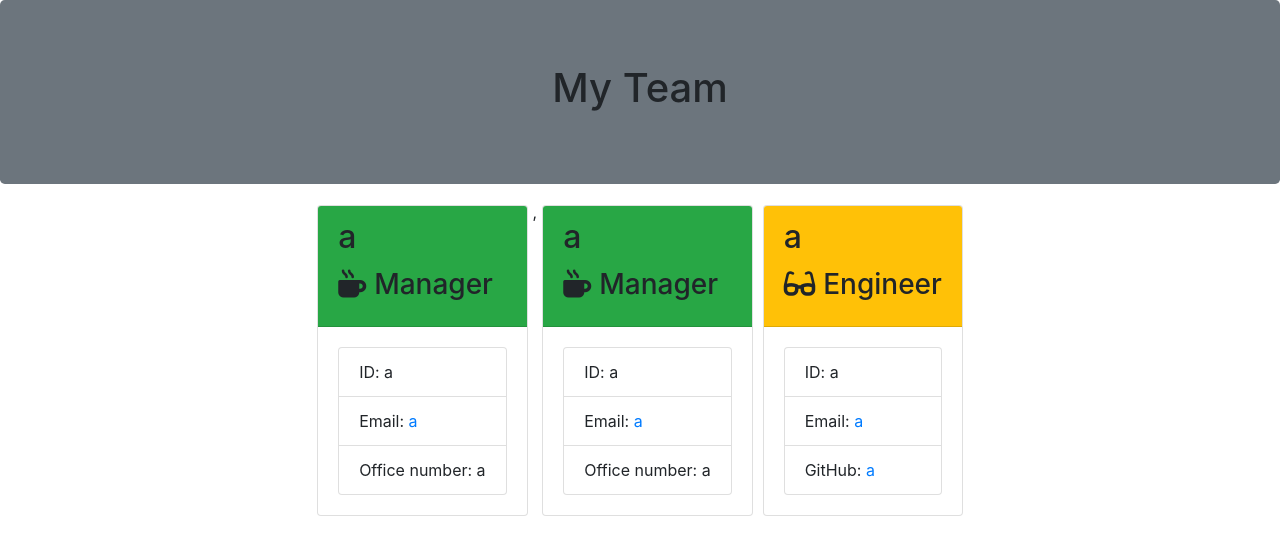
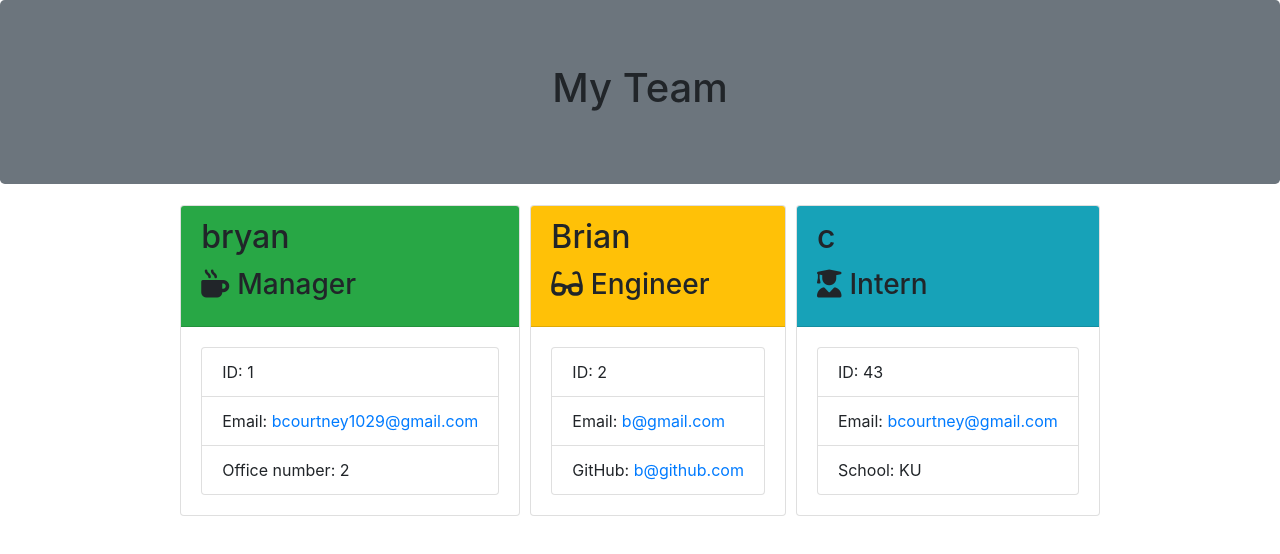
Before and after one commit to bcourtney1029/CLI-Template-Engine, a website: page output/test.html in a window 1280 px wide. Drawn offline with nearby package versions, Linux system fonts and the light colour scheme.

Commit message:
test works!

```diff
--- a/output/test.html
+++ b/output/test.html
@@ -25,40 +25,40 @@
             <div class="team-area col-12 d-flex justify-content-center" style="border-radius: 1px;">
                 <div class="card employee-card">
     <div class="card-header bg-success">
-        <h2 class="card-title">a</h2>
+        <h2 class="card-title">bryan</h2>
         <h3 class="card-title"><i class="fas fa-mug-hot mr-2"></i>Manager</h3>
     </div>
     <div class="card-body">
         <ul class="list-group">
-            <li class="list-group-item">ID: a</li>
-            <li class="list-group-item">Email: <a href="mailto:a">a</a></li>
-            <li class="list-group-item">Office number: a</li>
-        </ul>
-    </div>
-</div>
-,<div class="card employee-card">
-    <div class="card-header bg-success">
-        <h2 class="card-title">a</h2>
-        <h3 class="card-title"><i class="fas fa-mug-hot mr-2"></i>Manager</h3>
-    </div>
-    <div class="card-body">
-        <ul class="list-group">
-            <li class="list-group-item">ID: a</li>
-            <li class="list-group-item">Email: <a href="mailto:a">a</a></li>
-            <li class="list-group-item">Office number: a</li>
+            <li class="list-group-item">ID: 1</li>
+            <li class="list-group-item">Email: <a href="mailto:bcourtney1029@gmail.com">bcourtney1029@gmail.com</a></li>
+            <li class="list-group-item">Office number: 2</li>
         </ul>
     </div>
 </div>
 <div class="card employee-card">
     <div class="card-header bg-warning">
-        <h2 class="card-title">a</h2>
+        <h2 class="card-title">Brian</h2>
         <h3 class="card-title"><i class="fas fa-glasses mr-2"></i>Engineer</h3>
     </div>
     <div class="card-body">
         <ul class="list-group">
-            <li class="list-group-item">ID: a</li>
-            <li class="list-group-item">Email: <a href="mailto:a">a</a></li>
-            <li class="list-group-item">GitHub: <a href="https://github.com/a" target="_blank" rel="noopener noreferrer">a</a></li>
+            <li class="list-group-item">ID: 2</li>
+            <li class="list-group-item">Email: <a href="mailto:b@gmail.com">b@gmail.com</a></li>
+            <li class="list-group-item">GitHub: <a href="https://github.com/b@github.com" target="_blank" rel="noopener noreferrer">b@github.com</a></li>
+        </ul>
+    </div>
+</div>
+<div class="card employee-card">
+    <div class="card-header bg-info">
+        <h2 class="card-title">c</h2>
+        <h3 class="card-title"><i class="fas fa-user-graduate mr-2"></i>Intern</h3>
+    </div>
+    <div class="card-body">
+        <ul class="list-group">
+            <li class="list-group-item">ID: 43</li>
+            <li class="list-group-item">Email: <a href="mailto:bcourtney@gmail.com">bcourtney@gmail.com</a></li>
+            <li class="list-group-item">School: KU</li>
         </ul>
     </div>
 </div>
```
